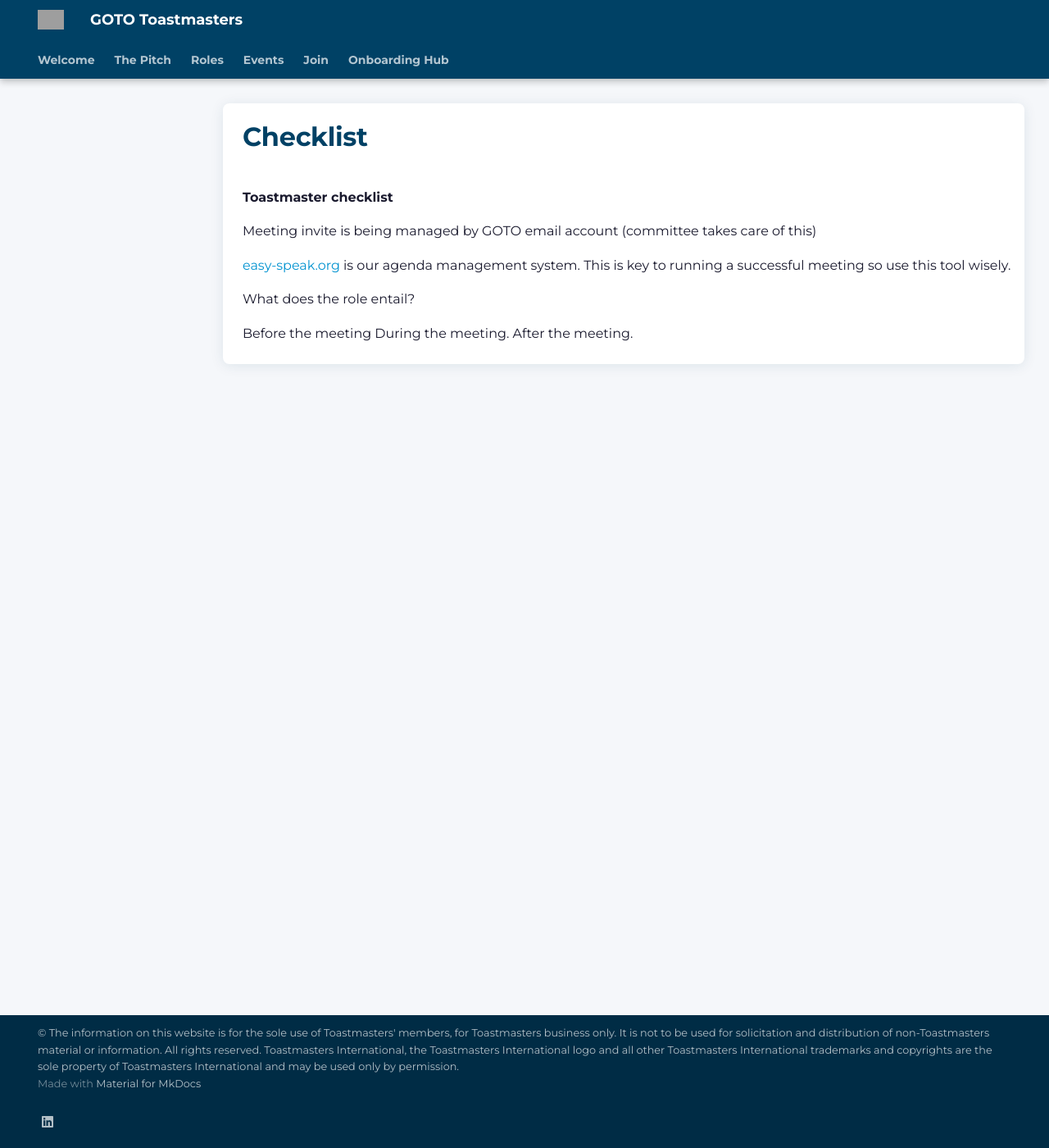
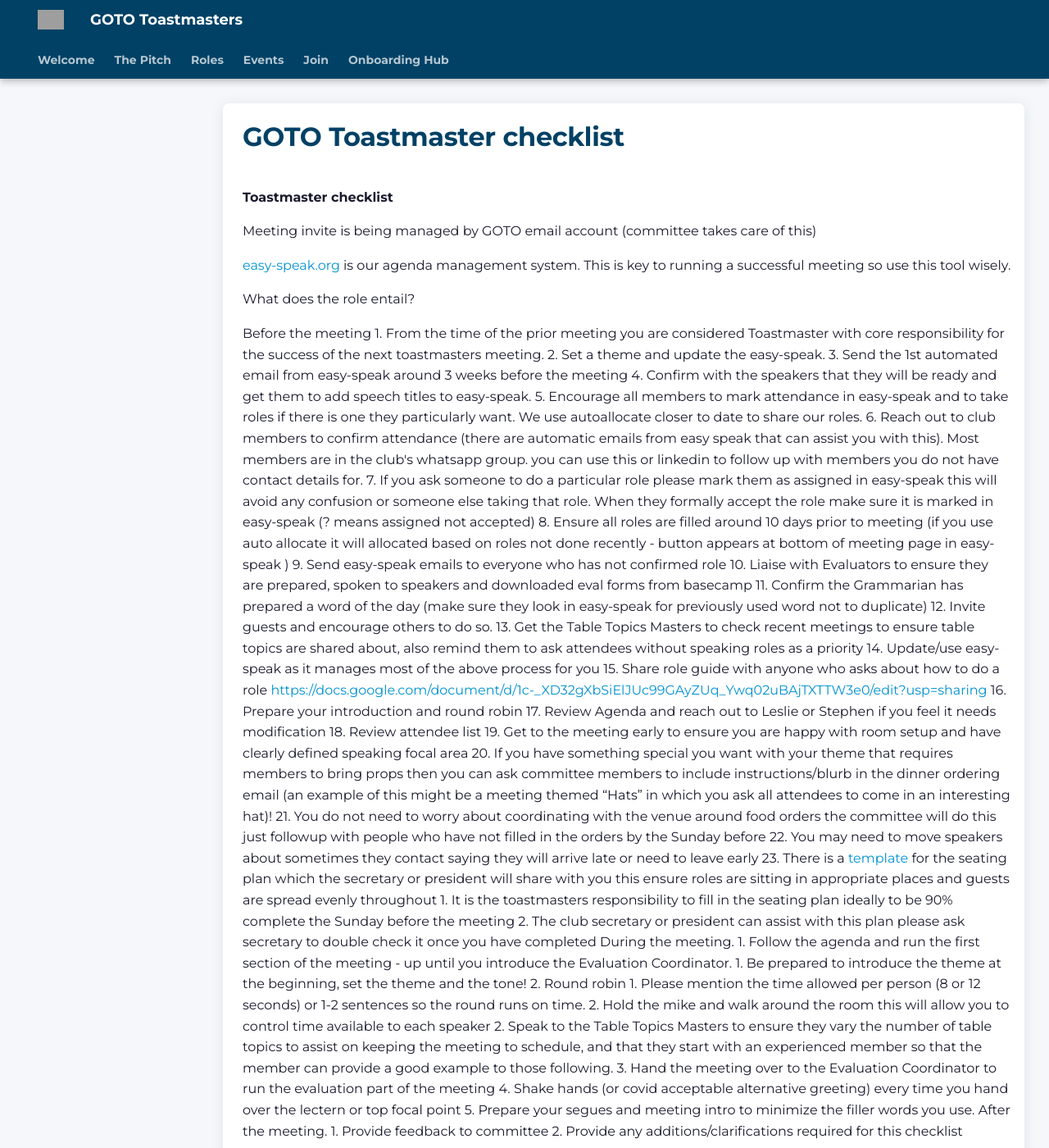
Before and after one commit to rkenefeck/gototoastmasters, an MkDocs documentation site: the page built from docs/checklist.md, in a window 1280 px wide and 1400 px high. Shown: the whole window at 82% size. Built offline with MkDocs 1.6.1 and Material for MkDocs 9.7.7, drawn with Linux system fonts in a browser that asks for light colours; plug-ins that fetch from the network failed and are left out; grey boxes are pictures that could not be loaded.

Commit message:
Manual publish: GOTO Toastmaster checklist

```diff
--- a/docs/checklist.md
+++ b/docs/checklist.md
@@ -1,3 +1,5 @@
+# GOTO Toastmaster checklist
+
 **Toastmaster checklist**
 
 Meeting invite is being managed by GOTO email account (committee takes care of this)
@@ -7,5 +9,41 @@
 What does the role entail?
 
 Before the meeting
+1. From the time of the prior meeting you are considered Toastmaster with core responsibility for the success of the next toastmasters meeting.
+2. Set  a theme and update the easy-speak.
+3. Send the 1st automated email from easy-speak around 3 weeks before the meeting
+4. Confirm with the speakers that they will be ready  and get them to add speech titles to easy-speak.
+5. Encourage all members to mark attendance in easy-speak and to take roles if there is one they particularly want. We use autoallocate closer to date to share our roles.
+6. Reach out to club members to confirm attendance (there are automatic emails from easy speak that can assist you with this). Most members are in the club's whatsapp group. you can use this or linkedin to follow up with members you do not have contact details for.
+7. If you ask someone to do a particular role please mark them as assigned in easy-speak this will avoid any confusion or someone else taking that role. When they formally accept the role make sure it is marked in easy-speak (? means assigned not accepted)
+8. Ensure all roles are filled around 10 days prior to meeting (if you use auto allocate it will allocated based on roles not done recently - button appears at bottom of meeting page in easy-speak )
+9. Send easy-speak emails to everyone who has not confirmed role
+10. Liaise with Evaluators to ensure they are prepared, spoken to speakers and downloaded eval forms from basecamp
+11. Confirm the Grammarian has prepared a word of the day (make sure they look in easy-speak for previously used word not to duplicate)
+12. Invite guests and encourage others to do so.
+13. Get the Table Topics Masters to check recent  meetings to ensure table topics are shared about, also remind them to ask attendees without speaking roles as a priority
+14. Update/use easy-speak as it manages most of the above process for you
+15. Share role guide with anyone who asks about how to do a role [https://docs.google.com/document/d/1c-_XD32gXbSiElJUc99GAyZUq_Ywq02uBAjTXTTW3e0/edit?usp=sharing](https://docs.google.com/document/d/1c-_XD32gXbSiElJUc99GAyZUq_Ywq02uBAjTXTTW3e0/edit?usp=sharing)
+16. Prepare your introduction and round robin
+17. Review Agenda and reach out to Leslie or Stephen if you feel it needs modification
+18. Review attendee list
+19. Get to the meeting early to ensure you are happy with room setup and have clearly defined speaking focal area
+20. If you have something special you want with your theme that requires members to bring props then you can ask committee members to include instructions/blurb in the dinner ordering email (an example of this might be a meeting themed “Hats” in which you ask all attendees to come in an interesting hat)!
+21. You do not need to worry about coordinating with the venue around food orders the committee will do this just followup with people who have not filled in the orders by the Sunday before
+22. You may need to move speakers about sometimes they contact saying they will arrive late or need to leave early
+23. There is a [template](https://docs.google.com/document/d/10fRa35HhvSOpDwTyVSwQ7xt2XVRNN68rTM8Vwd70ELQ/edit?tab=t.0) for the seating plan which the secretary or president will share with you this ensure roles are sitting in appropriate places and guests are spread evenly throughout
+  1. It is the toastmasters responsibility to fill in the seating plan ideally to be 90% complete the Sunday before the meeting
+  2. The club secretary or president can assist with this plan please ask secretary to double check it once you have completed
 During the meeting.
+1. Follow the agenda and run the first section of the meeting - up until you introduce the Evaluation Coordinator.
+  1. Be prepared to introduce the theme at the beginning, set the theme and the tone!
+  2. Round robin
+    1. Please mention the time allowed per person (8 or 12 seconds) or 1-2 sentences so the round runs on time.
+    2. Hold the mike and walk around the room this will allow you to control time available to each speaker
+2. Speak to the Table Topics Masters to ensure they vary the number of table topics to assist on keeping the meeting to schedule, and that they start with an experienced member so that the member can provide a good example to those following.
+3. Hand the meeting over to the Evaluation Coordinator to run the evaluation part of the meeting
+4. Shake hands (or covid acceptable alternative greeting) every time you hand over the lectern or top focal point
+5. Prepare your segues and meeting intro to minimize the filler words you use.
 After the meeting.
+1. Provide feedback to committee
+2. Provide any additions/clarifications required for this checklist
```
